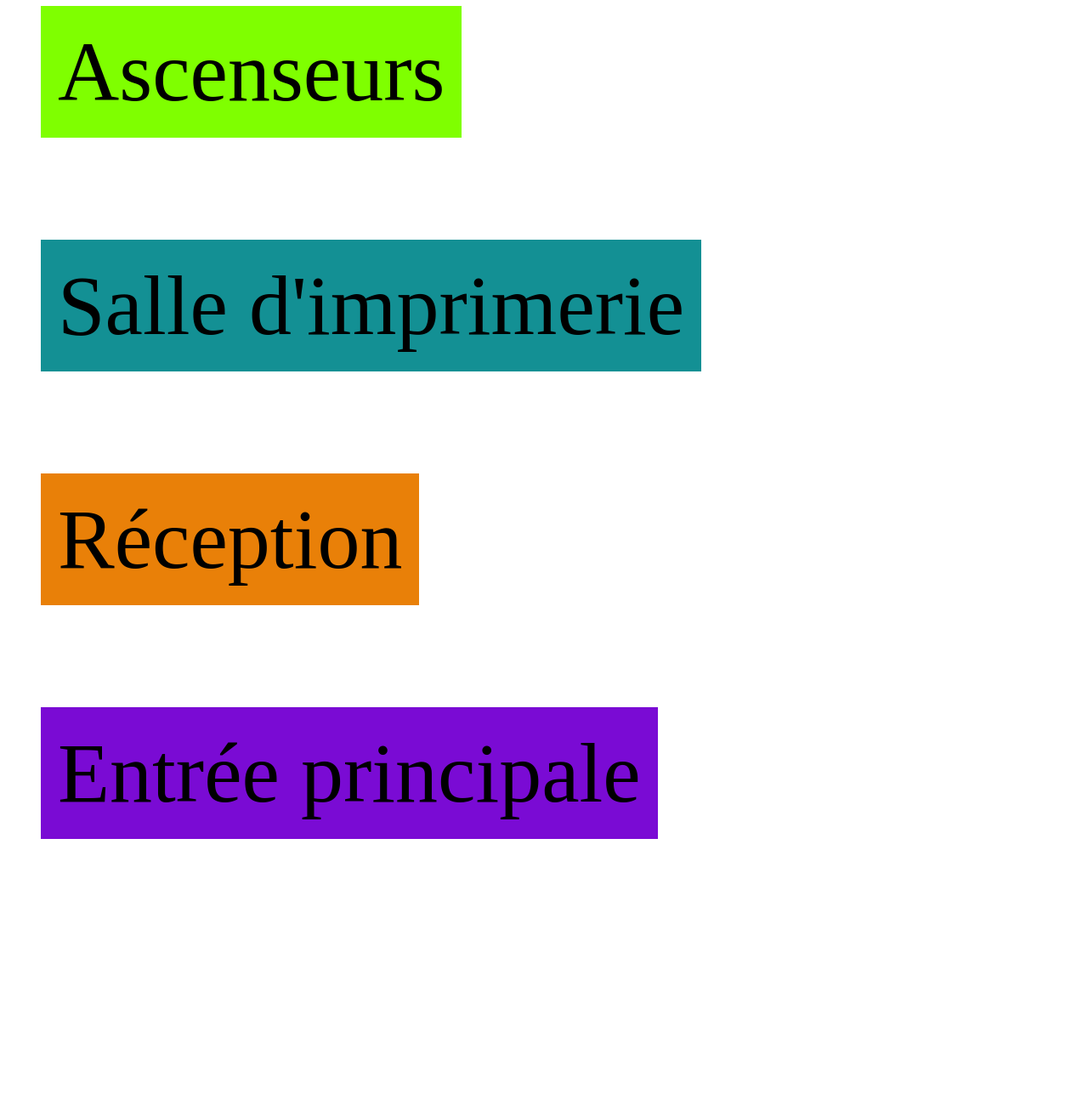
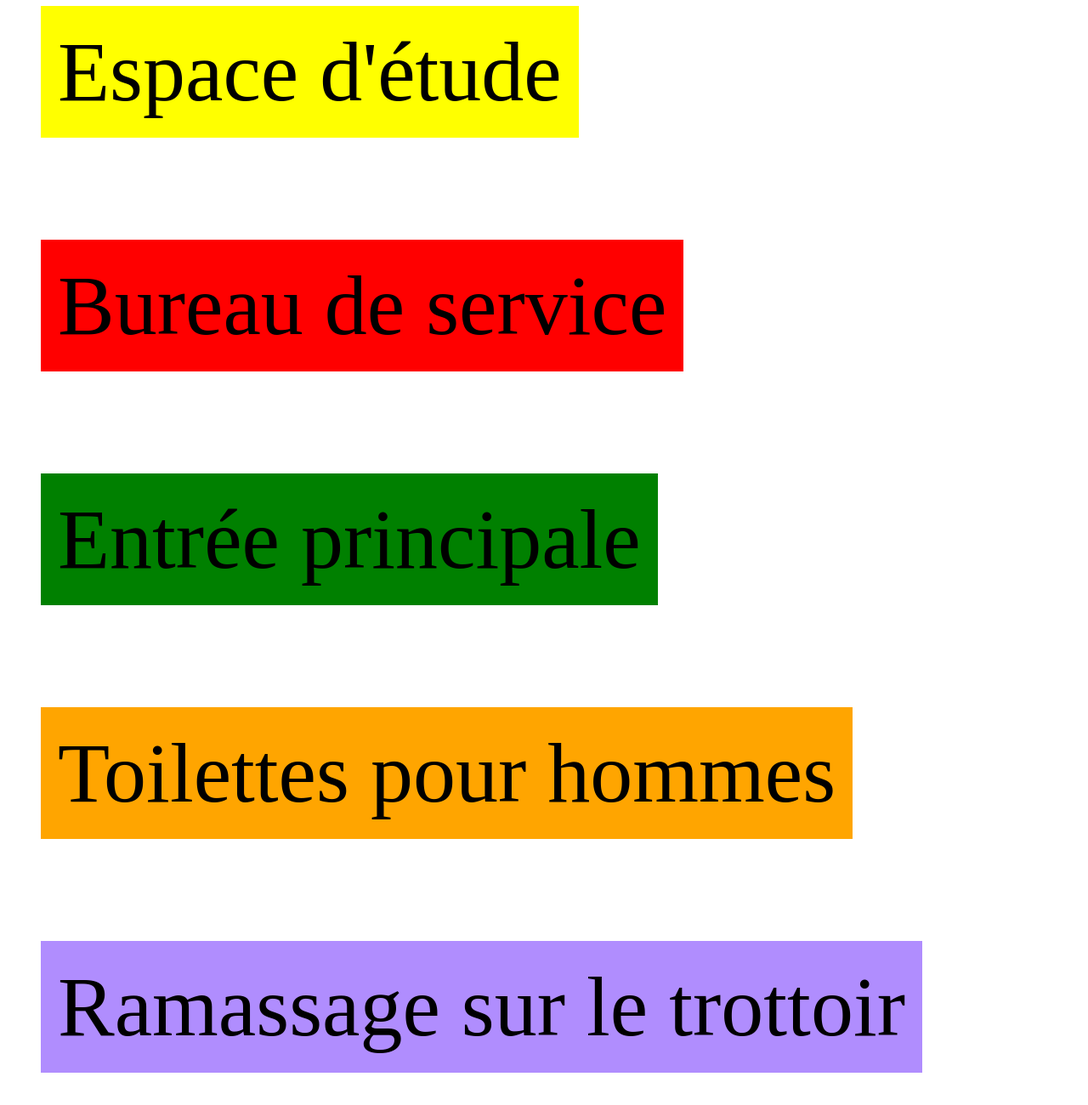
Before and after one commit to Zayood/Library-Wayfinding, a plain HTML site: page French Navigation/FR_landing_page_washroom.html in a window 1280 px wide. Shown: the part 934-2234 px from the top of the page at 85% size. Before the commit the page ends 1997 px from the top, so only its background shows below. Drawn offline with Linux system fonts and the light colour scheme.

Commit message:
FR_version

```diff
--- a/French Navigation/FR_landing_page_washroom.html
+++ b/French Navigation/FR_landing_page_washroom.html
@@ -9,7 +9,8 @@
             <h2>Système de localisation</h2>
         </div>
         <hr>
-            <h1 style="color: black; text-align: center;background-color: darkgray;">Toilettes</h1>
+            <h1 style="color: white; text-align: center;background-color: blue;">
+                Toilettes pour femmes</h1>
     </head>
     <body>
         <style>
@@ -17,15 +18,15 @@
             display: block;
             margin-left: auto;
             margin-right: auto;
-            transform: rotate(270deg);
+            transform: rotate(0deg);
         }
         </style>
 
-        <img src="Fr-washroom.png" width="600" height="700";>
+        <img src="FR_new_map_women's washroom.png" width: fit-content height="700";>
         <p>
             <style>
             .button_1{
-                background-color: chartreuse;
+                background-color: yellow;
                 border: rgb(80, 40, 70);
                 color: black;
                 padding: 20px;
@@ -36,7 +37,7 @@
                 margin: 60px 40px;
             }
             .button_2{
-                background-color: rgb(19, 144, 148);
+                background-color: red;
                 border: rgb(80, 40, 70);
                 color: black;
                 padding: 20px;
@@ -47,7 +48,7 @@
                 margin: 60px 40px;
             }
             .button_3{
-                background-color: rgb(233, 128, 8);
+                background-color: green;
                 border: rgb(80, 40, 70);
                 color: black;
                 padding: 20px;
@@ -58,7 +59,18 @@
                 margin: 60px 40px;
             }
             .button_4{
-                background-color: rgb(122, 11, 212);
+                background-color: orange;
+                border: rgb(80, 40, 70);
+                color: black;
+                padding: 20px;
+                text-decoration: none;
+                text-align: center;
+                display:inline-block;
+                font-size: 100px;
+                margin: 60px 40px;
+            }
+            .button_5{
+                background-color:  #b08dfe;
                 border: rgb(80, 40, 70);
                 color: black;
                 padding: 20px;
@@ -69,10 +81,11 @@
                 margin: 60px 40px;
             }
             </style>
-                <a href="blank"class="button_1">Ascenseurs</a>
-                <a href="blank"class="button_2">Salle d'imprimerie</a>
-                <a href="blank"class="button_3">Réception</a>
-                <a href="blank"class="button_4">Entrée principale</a>
+                <a href="blank"class="button_1">Espace d'étude</a>
+                <a href="blank"class="button_2">Bureau de service</a>
+                <a href="blank"class="button_3">Entrée principale</a>
+                <a href="blank"class="button_4">Toilettes pour hommes</a>
+                <a href="blank"class="button_5">Ramassage sur le trottoir</a>
         </p>
 
     </body>
```
Also changed, not shown: English Navigation/Landing_page_Women's washroom.html (+1 -1 lines), English Navigation/Landing_page_curbside pickup.html (renamed from English Navigation/Landing_page_crubside pickup.html, +1 -1 lines), English Navigation/Landing_page_men's washroom.html (+1 -1 lines).
